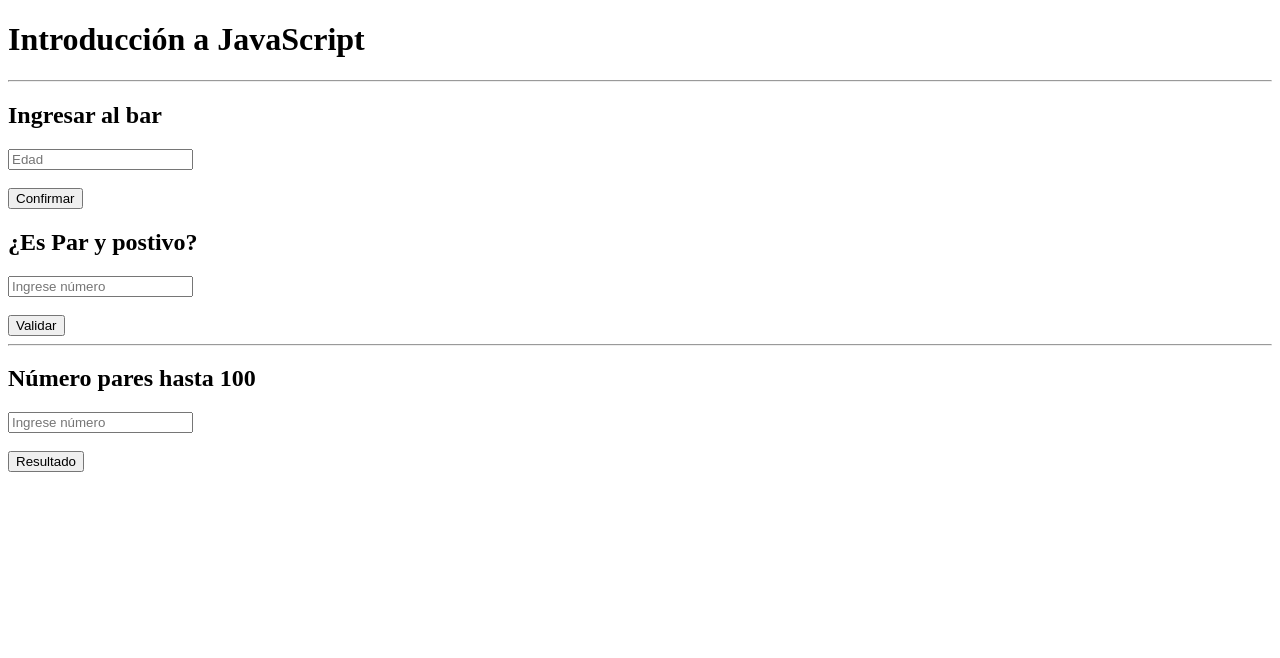
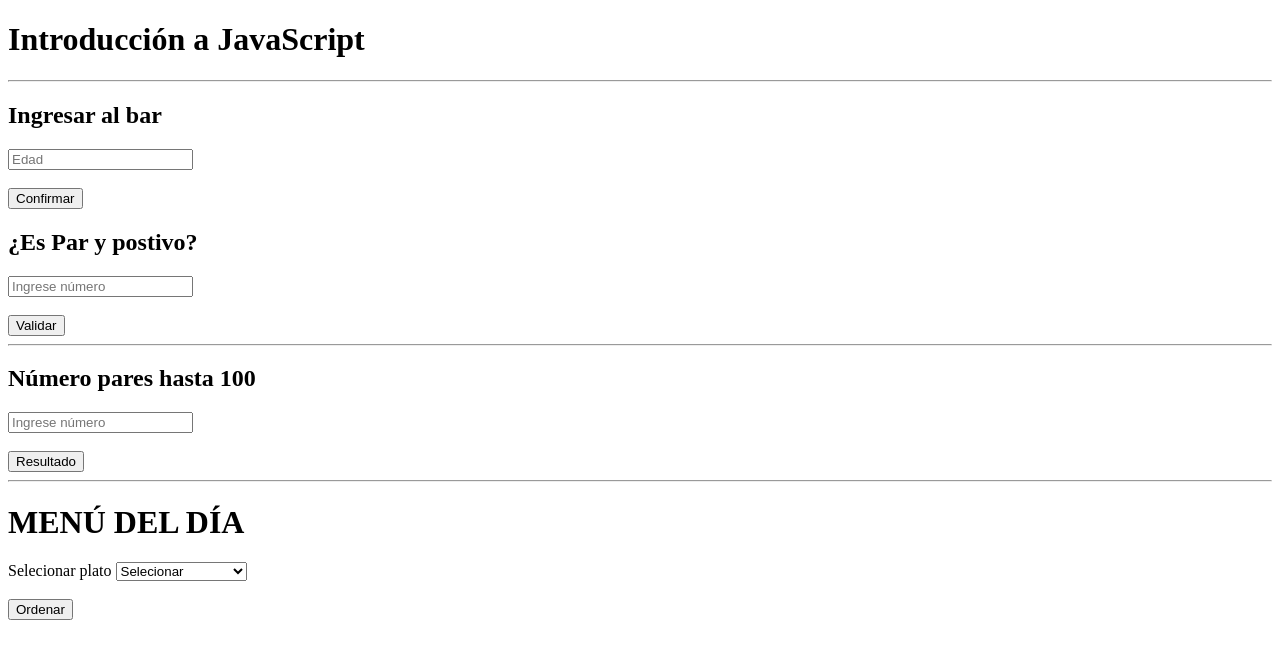
Before and after one commit to Leandro9407/JavaScript, a plain HTML site: page intro/index.html in a window 1280 px wide. Drawn offline with Linux system fonts and the light colour scheme.

Commit message:
agrego codigo_tarea.js

```diff
--- a/intro/index.html
+++ b/intro/index.html
@@ -29,9 +29,25 @@
     <div id="resultado_conteo"></div><br>
     <button onclick="imprimir_pares()">Resultado</button>
 
-
+    <hr>
+    <h1>MENÚ DEL DÍA</h1>
+    <form method="" action="">
+        <label for="seleccion">Selecionar plato</label>
+        <select name="Menu" id="menu">
+            <option>Selecionar</option>
+            <option value="ajiaco">Ajiaco</option>
+            <option value="bandeja_paisa">Bandeja paisa</option>
+            <option value="tamal">Tamal</option>
+            <option value="corrientazo">Corrientazo</option>
+            <option value="sanchocho_trifasico">Sancocho trifásico</option>
+        </select>
+        <div id="resultado_menu"></div><br>
+        <button onclick="orden_menu()">Ordenar</button>
+    </form>
 
     <script src="js/otro_codigo.js"></script>
+    <script src="js/codigo_tarea.js"></script>
+
 
 </body>
 </html>
--- /dev/null
+++ b/intro/js/codigo_tarea.js
@@ -0,0 +1,17 @@
+function orden_menu(){
+    const orden_final=document.getElementById("resultado_menu");
+    let seleccion=document.getElementById("menu").value;
+
+    if (seleccion=="ajiaco"){
+        orden_final.innerHTML = alert("Orden enviada: Ajiaco");
+    } else if (seleccion=="bandeja_paisa"){
+        orden_final.innerHTML = alert("Orden enviada: Bandeja paisa");
+    } else if (seleccion=="tamal"){
+        orden_final.innerHTML = alert("Orden enviada: Tamal");
+    } else if (seleccion=="corrientazo"){
+        orden_final.innerHTML = alert("Orden enviada: Corrientazo");
+    } else if (seleccion=="sancocho_trifasio"){
+        orden_final.innerHTML = alert("Orden enviada: Sancocho trifasico");
+    }
+
+}
```
